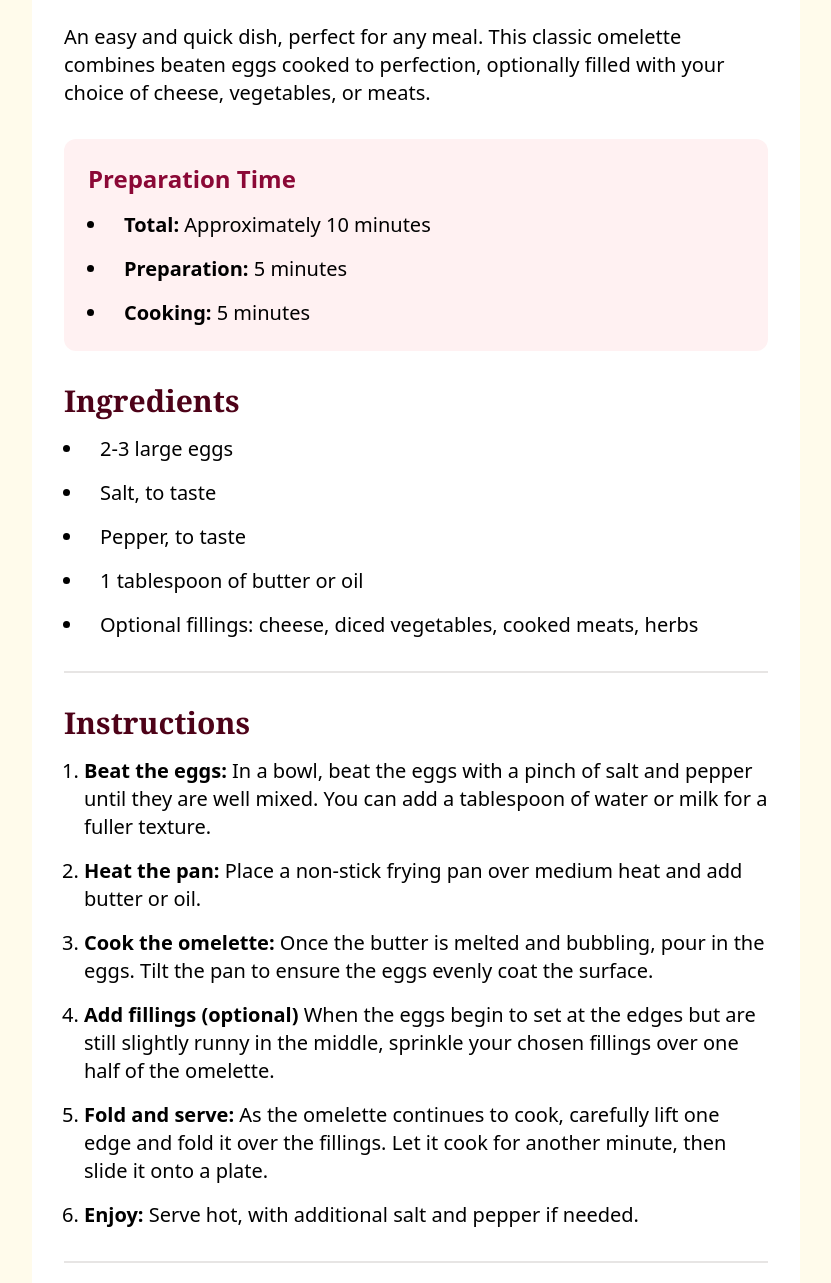
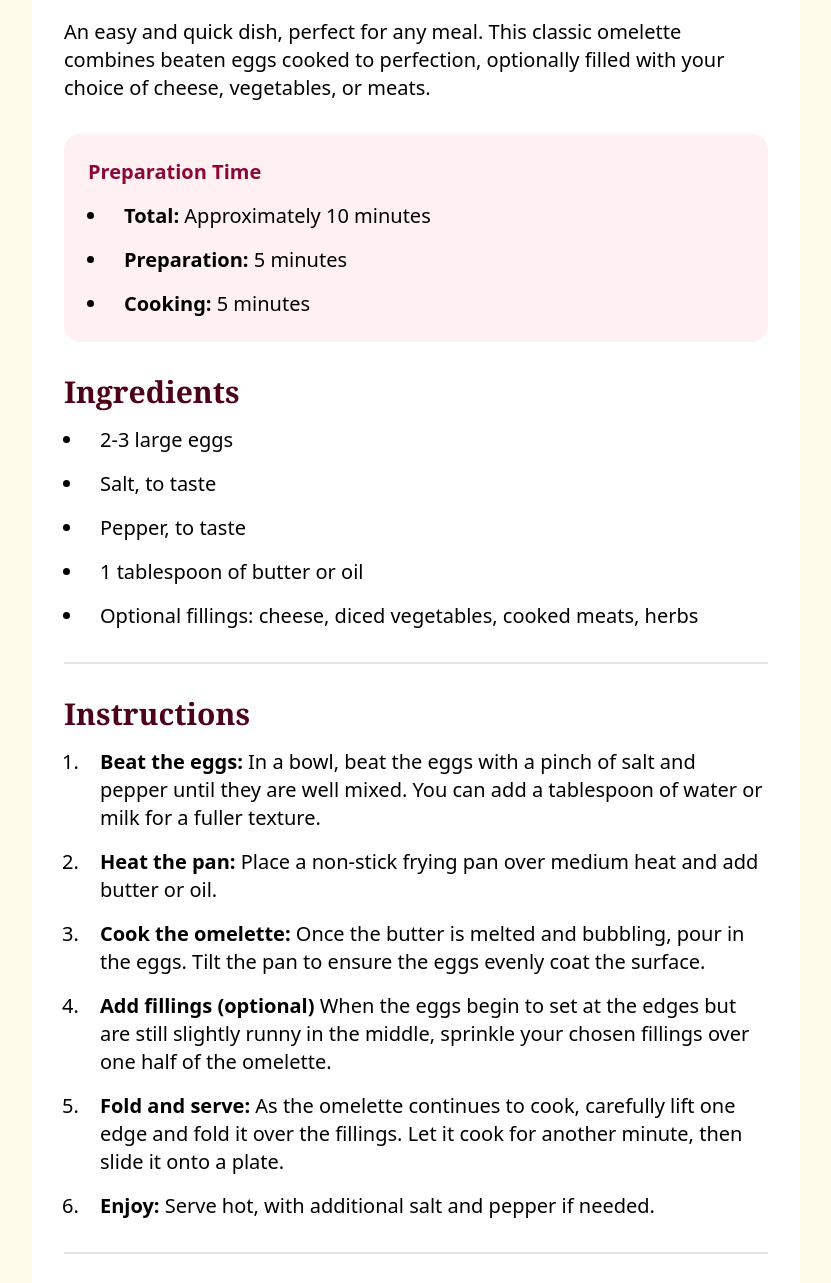
Before and after one commit to rk-swe/fm-recipe-page, a website built with Vite: page index.html in a window 1280 px wide. Shown: the part 440-1723 px from the top of the page, without its empty margins (224-1055 px from the left). Built offline with nearby package versions, Linux system fonts and the light colour scheme.

Commit message:
finished one level

```diff
--- a/index.html
+++ b/index.html
@@ -16,16 +16,15 @@
   </head>
   <body class="flex flex-col items-center justify-center bg-amber-50">
     <main
-      class="flex max-w-3xl flex-col bg-white text-xl [--card-px:--spacing(8)]"
+      class="flex max-w-3xl flex-col bg-white text-xl [--card-px:--spacing(8)] md:rounded-4xl"
     >
-      <div class="px-(--card-px)">
-        <h1 class="mb-8 font-serif text-4xl font-bold">
-          Simple Omelette Recipe
-        </h1>
+      <div class="mb-8 px-(--card-px)">
+        <h1 class="font-serif text-4xl font-bold">Simple Omelette Recipe</h1>
       </div>
-      <div class="order-first w-full">
+
+      <div class="order-first mb-8 md:px-(--card-px) md:pt-8">
         <img
-          class="mb-10"
+          class="md:rounded-2xl"
           src="./assets/images/image-omelette.jpeg"
           alt="A cooked omelette served with toasted bread and a side salad on a plate"
         />
@@ -37,10 +36,8 @@
           choice of cheese, vegetables, or meats.
         </p>
 
-        <section class="mb-8 rounded-xl bg-rose-50 p-6">
-          <h2 class="pb-4 text-2xl font-bold text-rose-900">
-            Preparation Time
-          </h2>
+        <section class="mb-8 rounded-2xl bg-rose-50 p-6">
+          <h2 class="mb-4 text-xl font-bold text-rose-900">Preparation Time</h2>
           <ul class="flex list-disc flex-col gap-4 pl-5">
             <li class="pl-4">
               <strong class="font-bold">Total:</strong> Approximately 10 minutes
@@ -74,34 +71,34 @@
             Instructions
           </h2>
           <ol class="flex list-decimal flex-col gap-4 pl-5">
-            <li>
+            <li class="pl-4">
               <strong class="font-bold">Beat the eggs:</strong> In a bowl, beat
               the eggs with a pinch of salt and pepper until they are well
               mixed. You can add a tablespoon of water or milk for a fuller
               texture.
             </li>
-            <li>
+            <li class="pl-4">
               <strong class="font-bold">Heat the pan:</strong> Place a non-stick
               frying pan over medium heat and add butter or oil.
             </li>
-            <li>
+            <li class="pl-4">
               <strong class="font-bold">Cook the omelette:</strong> Once the
               butter is melted and bubbling, pour in the eggs. Tilt the pan to
               ensure the eggs evenly coat the surface.
             </li>
-            <li>
+            <li class="pl-4">
               <strong class="font-bold">Add fillings (optional)</strong> When
               the eggs begin to set at the edges but are still slightly runny in
               the middle, sprinkle your chosen fillings over one half of the
               omelette.
             </li>
-            <li>
+            <li class="pl-4">
               <strong class="font-bold">Fold and serve: </strong> As the
               omelette continues to cook, carefully lift one edge and fold it
               over the fillings. Let it cook for another minute, then slide it
               onto a plate.
             </li>
-            <li>
+            <li class="pl-4">
               <strong class="font-bold">Enjoy: </strong> Serve hot, with
               additional salt and pepper if needed.
             </li>
```
